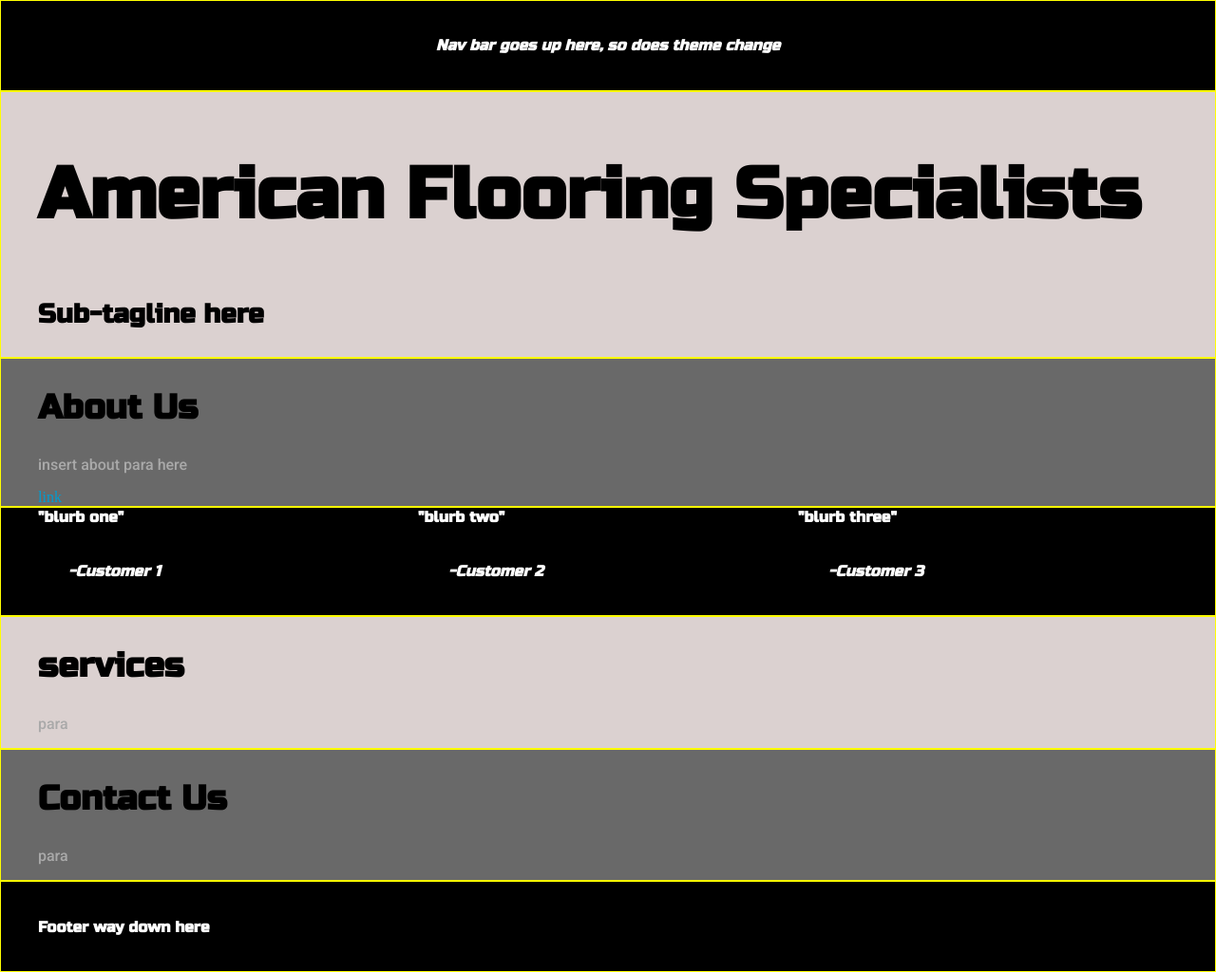
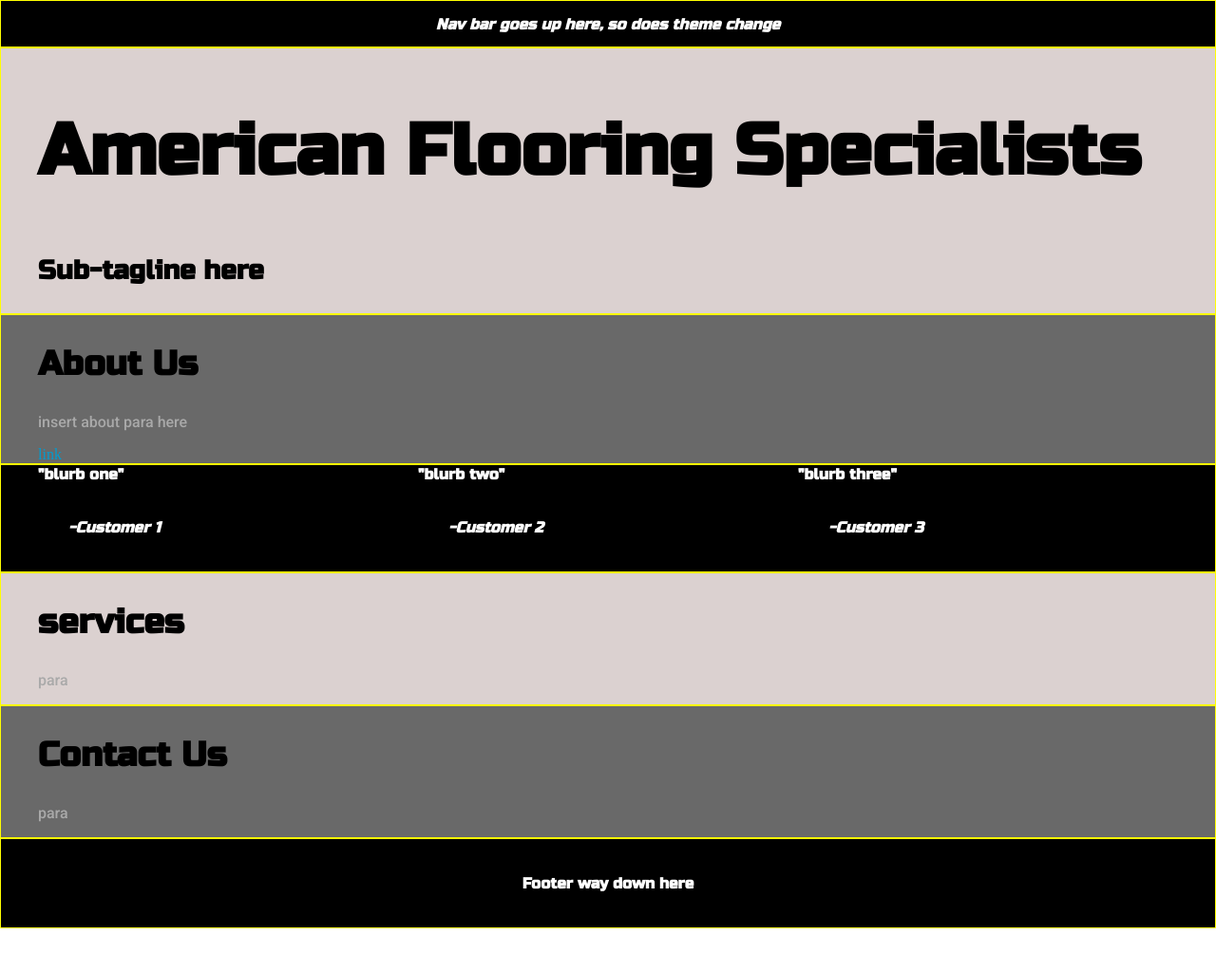
Before and after one commit to zmhiller/AFS-Site, a plain HTML site: page index.html in a window 1280 px wide. Shown: the whole page at 95% size. After the commit the page ends 978 px from the top, so only its background shows below. Drawn offline with Linux system fonts and the light colour scheme.

Commit message:
Fixed header/footer wrapper sizes (may still need adjusting after fill)

```diff
--- a/default.css
+++ b/default.css
@@ -79,6 +79,7 @@ h6 { font-size: 16px;}
   display: grid;
   border:1px dashed color: var(--borderColor);
   min-height: 1em;
+  max-height: 3em;
   text-align: center;
   align-content: center;
 }
@@ -112,3 +113,11 @@ h6 { font-size: 16px;}
 .testimonial3-source{
   grid-area: testimonial3-source;
 }
+
+.footer-wrapper{
+  display: grid;
+  border:1px dashed color: var(--borderColor);
+  min-height: 1em;
+  text-align: center;
+  align-content: center;
+}
--- a/index.html
+++ b/index.html
@@ -92,7 +92,9 @@
 
     <section class="fixed-elements">
       <div class="main-container">
-        <h6>Footer way down here</h6>
+        <div class="footer-wrapper">
+          <h6>Footer way down here</h6>
+        </div>
       </div>
     </section>
 
```
